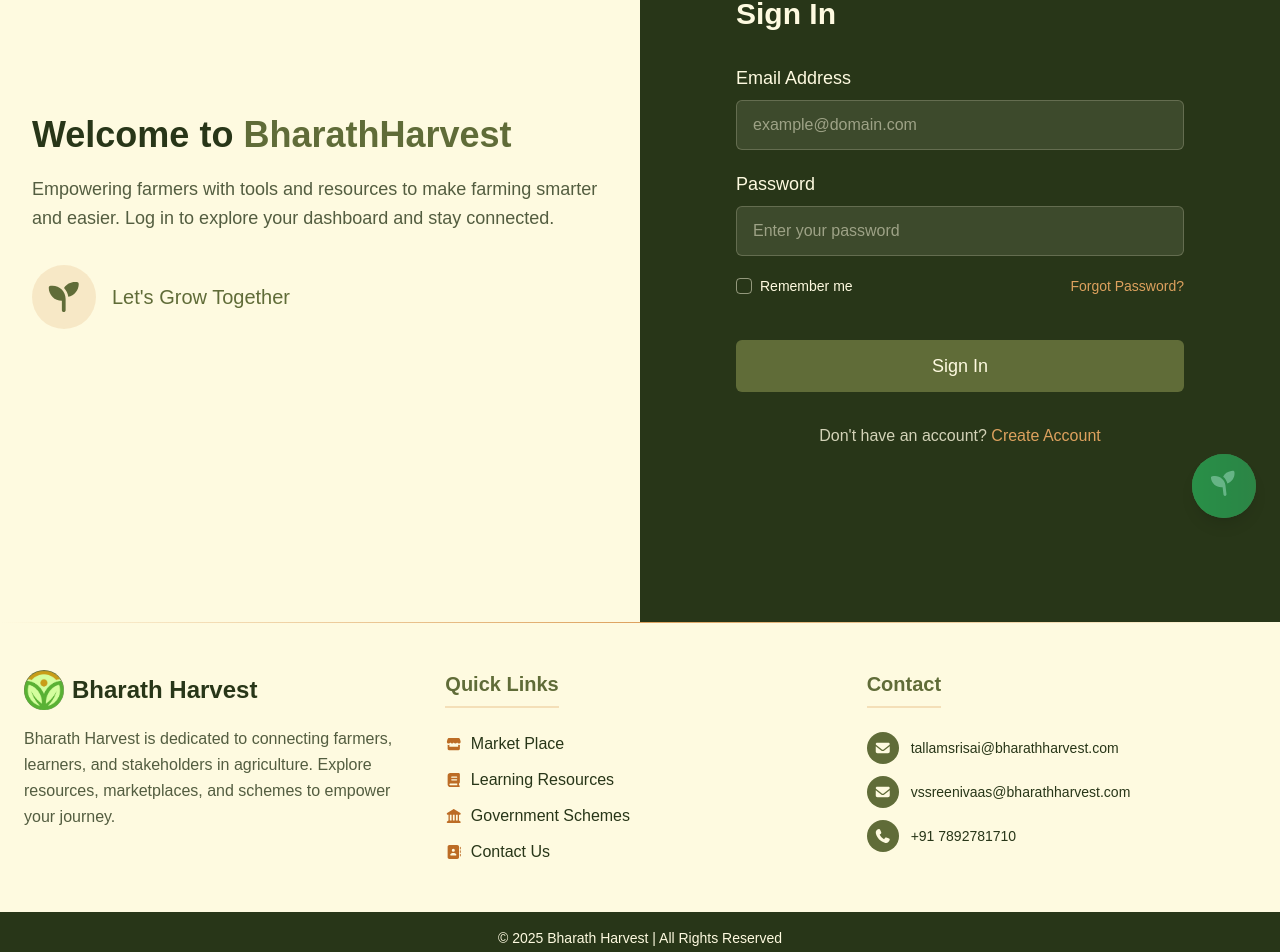
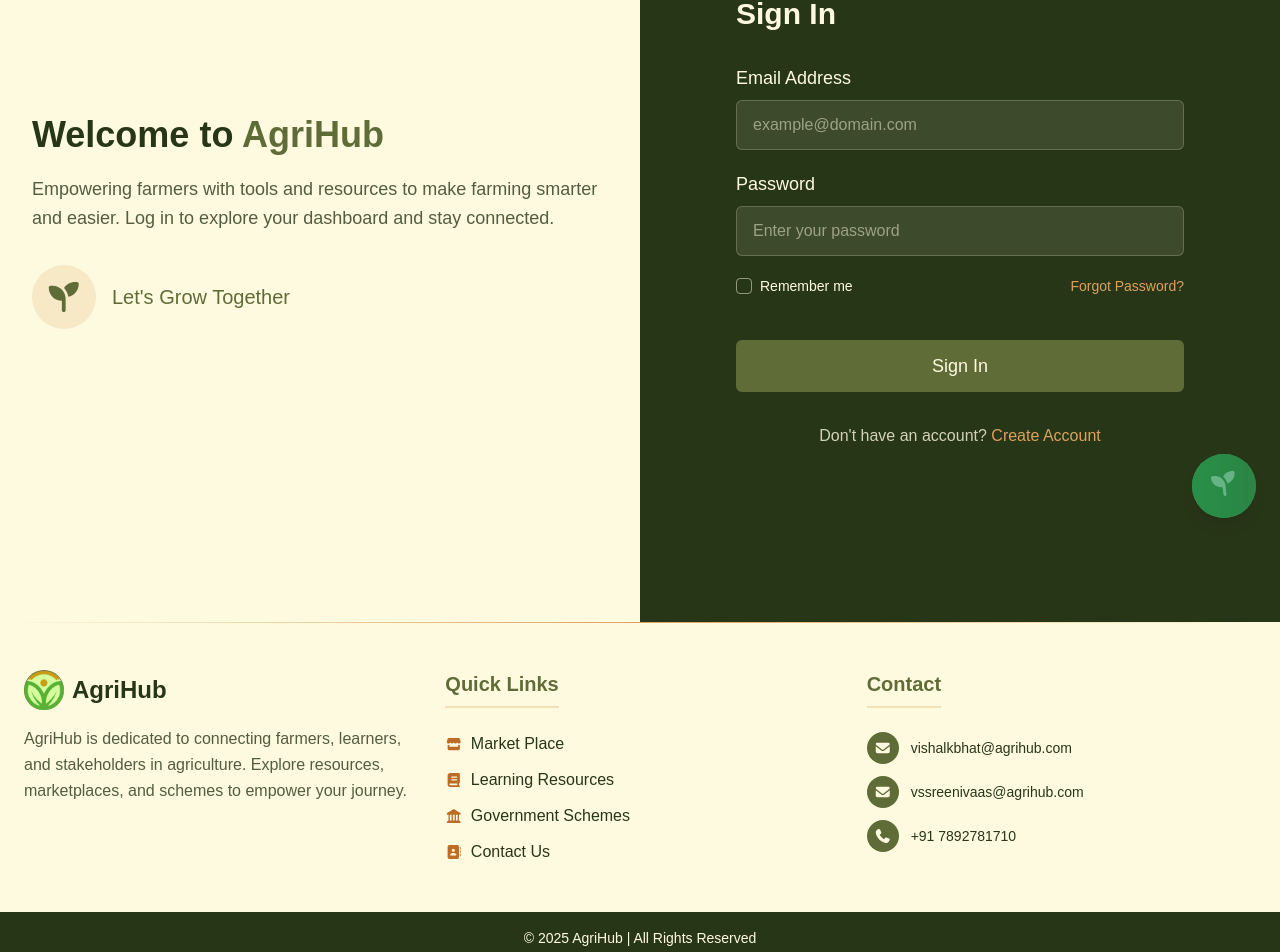
Before and after one commit to VishalBhat07/agriHub, a React (Vite) app in the folder frontend/: page /login in a window 1280 px wide. Shown: the part 258-1210 px from the top of the page. Built offline with nearby package versions, Linux system fonts and the light colour scheme; no server answers.

Commit message:
style: home and about page

```diff
--- a/frontend/src/components/Footer/Footer.jsx
+++ b/frontend/src/components/Footer/Footer.jsx
@@ -64,12 +64,10 @@ const Footer = () => {
               >
                 <img src="/new_logo2.png" alt="" />
               </motion.div>
-              <h2 className="text-2xl font-bold text-[#283618]">
-                Bharath Harvest
-              </h2>
+              <h2 className="text-2xl font-bold text-[#283618]">AgriHub</h2>
             </div>
             <p className="text-[#283618]/80 leading-relaxed">
-              Bharath Harvest is dedicated to connecting farmers, learners, and
+              AgriHub is dedicated to connecting farmers, learners, and
               stakeholders in agriculture. Explore resources, marketplaces, and
               schemes to empower your journey.
             </p>
@@ -122,28 +120,24 @@ const Footer = () => {
             <ul className="space-y-3">
               <motion.li whileHover={{ x: 5 }}>
                 <a
-                  href="mailto:tallamsrisai@bharathharvest.com"
+                  href="mailto:vishalkbhat@agrihub.com"
                   className="flex items-center gap-3"
                 >
                   <div className="bg-[#606C38] w-8 h-8 rounded-full flex items-center justify-center text-[#FEFAE0] text-sm">
                     <FontAwesomeIcon icon={faEnvelope} />
                   </div>
-                  <span className="text-sm">
-                    tallamsrisai@bharathharvest.com
-                  </span>
+                  <span className="text-sm">vishalkbhat@agrihub.com</span>
                 </a>
               </motion.li>
               <motion.li whileHover={{ x: 5 }}>
                 <a
-                  href="mailto:vssreenivaas@bharathharvest.com"
+                  href="mailto:vssreenivaas@agrihub.com"
                   className="flex items-center gap-3"
                 >
                   <div className="bg-[#606C38] w-8 h-8 rounded-full flex items-center justify-center text-[#FEFAE0] text-sm">
                     <FontAwesomeIcon icon={faEnvelope} />
                   </div>
-                  <span className="text-sm">
-                    vssreenivaas@bharathharvest.com
-                  </span>
+                  <span className="text-sm">vssreenivaas@agrihub.com</span>
                 </a>
               </motion.li>
               <motion.li whileHover={{ x: 5 }}>
@@ -166,7 +160,7 @@ const Footer = () => {
         viewport={{ once: true }}
         transition={{ delay: 0.5 }}
       >
-        &copy; {new Date().getFullYear()} Bharath Harvest | All Rights Reserved
+        &copy; {new Date().getFullYear()} AgriHub | All Rights Reserved
       </motion.div>
     </footer>
   );
--- a/frontend/src/components/Navbar/Navbar.jsx
+++ b/frontend/src/components/Navbar/Navbar.jsx
@@ -25,7 +25,7 @@ const Logo = () => (
         animate={{ x: 0 }}
         transition={{ type: "spring", stiffness: 100 }}
       >
-        Bharath
+        Agri
       </motion.span>
       <motion.span
         className="text-[#606C38] text-3xl"
@@ -33,7 +33,7 @@ const Logo = () => (
         animate={{ x: 0 }}
         transition={{ type: "spring", stiffness: 100 }}
       >
-        Harvest
+        Hub
       </motion.span>
     </div>
   </motion.div>
--- a/frontend/src/pages/About/About.jsx
+++ b/frontend/src/pages/About/About.jsx
@@ -109,7 +109,7 @@ const LeftSection = () => {
         className="mb-6"
       >
         <h1 className="text-4xl font-bold text-[#283618] mb-2">
-          About <span className="text-[#606C38]">BharathHarvest</span>
+          About <span className="text-[#606C38]">ArgiHub</span>
         </h1>
         <motion.div
           className="h-1 w-20 bg-[#DDA15E] rounded-full"
@@ -132,7 +132,7 @@ const LeftSection = () => {
         </h2>
         <div className="text-lg text-[#283618]/80 leading-relaxed space-y-4">
           <p>
-            At BharathHarvest, we believe in transforming agriculture through
+            At AgriHub, we believe in transforming agriculture through
             technology and community support. Our mission is to empower farmers
             by providing innovative solutions that bridge information gaps and
             enhance agricultural productivity.
--- a/frontend/src/pages/Contact/Contact.jsx
+++ b/frontend/src/pages/Contact/Contact.jsx
@@ -60,7 +60,7 @@ function LeftSection() {
         className="mb-8"
       >
         <h1 className="text-4xl font-bold text-[#283618] mb-2">
-          Contact <span className="text-[#606C38]">BharathHarvest</span>
+          Contact <span className="text-[#606C38]">AgriHub</span>
         </h1>
         <motion.div
           className="h-1 w-20 bg-[#DDA15E] rounded-full"
@@ -161,7 +161,7 @@ function RightSection() {
     {
       icon: faEnvelope,
       title: "Email",
-      text: "admin@bharathharvest.com",
+      text: "admin@agrihub.com",
       action: "Email Us",
     },
     {
--- a/frontend/src/pages/Home/Home.jsx
+++ b/frontend/src/pages/Home/Home.jsx
@@ -34,7 +34,7 @@ const Hero = () => (
           animate={{ opacity: 1, x: 0 }}
           transition={{ duration: 0.8, delay: 0.2 }}
         >
-          BharathHarvest: <span className="text-[#606C38]">Empowering</span> Farmers
+          AgriHub: <span className="text-[#606C38]">Empowering</span> Farmers
         </motion.h1>
 
         <motion.h2
@@ -52,7 +52,7 @@ const Hero = () => (
           animate={{ opacity: 1 }}
           transition={{ duration: 0.8, delay: 0.6 }}
         >
-          BharathHarvest is here to support farmers with crop sales, modern farming
+          AgriHub is here to support farmers with crop sales, modern farming
           techniques, weather updates, and more. Empowering the agricultural
           community, one farmer at a time.
         </motion.p>
@@ -73,7 +73,10 @@ const Hero = () => (
           </motion.button>
           <motion.button
             className="px-6 py-3 border-2 border-[#606C38] text-[#606C38] rounded-md font-medium"
-            whileHover={{ scale: 1.05, backgroundColor: "rgba(96, 108, 56, 0.1)" }}
+            whileHover={{
+              scale: 1.05,
+              backgroundColor: "rgba(96, 108, 56, 0.1)",
+            }}
             whileTap={{ scale: 0.95 }}
             transition={{ duration: 0.2 }}
           >
@@ -93,7 +96,7 @@ const Hero = () => (
             className="absolute -top-6 -left-6 w-24 h-24 rounded-2xl bg-[#BC6C25]/20 z-0"
             animate={{
               rotate: [0, 15, 0, -15, 0],
-              scale: [1, 1.1, 1, 1.1, 1]
+              scale: [1, 1.1, 1, 1.1, 1],
             }}
             transition={{ duration: 10, repeat: Infinity }}
           />
@@ -101,7 +104,7 @@ const Hero = () => (
             className="absolute -bottom-6 -right-6 w-24 h-24 rounded-full bg-[#606C38]/20 z-0"
             animate={{
               rotate: [0, -15, 0, 15, 0],
-              scale: [1, 1.1, 1, 1.1, 1]
+              scale: [1, 1.1, 1, 1.1, 1],
             }}
             transition={{ duration: 12, repeat: Infinity }}
           />
@@ -116,10 +119,16 @@ const Hero = () => (
               <ul className="space-y-4">
                 {[
                   { icon: faSeedling, text: "Buy and sell crops easily" },
-                  { icon: faLightbulb, text: "Learn modern farming techniques" },
+                  {
+                    icon: faLightbulb,
+                    text: "Learn modern farming techniques",
+                  },
                   { icon: faSun, text: "Access our own chatbot" },
                   { icon: faLeaf, text: "Analyze crop prices" },
-                  { icon: faPaperPlane, text: "Get notified about government schemes" },
+                  {
+                    icon: faPaperPlane,
+                    text: "Get notified about government schemes",
+                  },
                 ].map((feature, index) => (
                   <motion.li
                     key={index}
@@ -129,13 +138,15 @@ const Hero = () => (
                     transition={{ duration: 0.5, delay: 0.8 + index * 0.1 }}
                     whileHover={{
                       x: 5,
-                      backgroundColor: "rgba(255, 255, 255, 0.9)"
+                      backgroundColor: "rgba(255, 255, 255, 0.9)",
                     }}
                   >
                     <div className="w-10 h-10 rounded-full bg-[#606C38] flex items-center justify-center text-[#FEFAE0]">
                       <FontAwesomeIcon icon={feature.icon} />
                     </div>
-                    <span className="text-[#283618] font-medium">{feature.text}</span>
+                    <span className="text-[#283618] font-medium">
+                      {feature.text}
+                    </span>
                   </motion.li>
                 ))}
               </ul>
@@ -163,9 +174,9 @@ const Stats = () => {
       transition: {
         delay: i * 0.2,
         duration: 0.8,
-        ease: "easeOut"
-      }
-    })
+        ease: "easeOut",
+      },
+    }),
   };
 
   return (
@@ -184,7 +195,11 @@ const Stats = () => {
         <div className="grid grid-cols-1 md:grid-cols-3 gap-8">
           {[
             { icon: faTractor, value: "10,000+", label: "Active Farmers" },
-            { icon: faHandHoldingHeart, value: "50,000+", label: "Successful Trades" },
+            {
+              icon: faHandHoldingHeart,
+              value: "50,000+",
+              label: "Successful Trades",
+            },
             { icon: faUsers, value: "100+", label: "Expert Consultants" },
           ].map((stat, index) => (
             <motion.div
@@ -206,7 +221,9 @@ const Stats = () => {
                   <FontAwesomeIcon icon={stat.icon} size="2x" />
                 </div>
 
-                <h3 className="text-3xl font-bold text-[#283618] mb-2">{stat.value}</h3>
+                <h3 className="text-3xl font-bold text-[#283618] mb-2">
+                  {stat.value}
+                </h3>
                 <p className="text-[#606C38]">{stat.label}</p>
               </div>
             </motion.div>
@@ -224,9 +241,9 @@ const Features = () => {
       opacity: 1,
       transition: {
         staggerChildren: 0.2,
-        delayChildren: 0.3
-      }
-    }
+        delayChildren: 0.3,
+      },
+    },
   };
 
   const itemVariants = {
@@ -234,8 +251,8 @@ const Features = () => {
     visible: {
       opacity: 1,
       y: 0,
-      transition: { duration: 0.8 }
-    }
+      transition: { duration: 0.8 },
+    },
   };
 
   return (
@@ -248,7 +265,7 @@ const Features = () => {
           viewport={{ once: true, amount: 0.3 }}
           transition={{ duration: 0.8 }}
         >
-          Why Choose BharathHarvest?
+          Why Choose ArgiHub?
         </motion.h2>
 
         <motion.p
@@ -258,7 +275,8 @@ const Features = () => {
           viewport={{ once: true, amount: 0.3 }}
           transition={{ duration: 0.8, delay: 0.2 }}
         >
-          Discover the tools and resources that make us the preferred platform for farmers across India
+          Discover the tools and resources that make us the preferred platform
+          for farmers across India
         </motion.p>
 
         <motion.div
@@ -300,7 +318,9 @@ const Features = () => {
                 <FontAwesomeIcon icon={feature.icon} size="lg" />
               </div>
 
-              <h3 className="text-xl font-bold text-[#283618] mb-4">{feature.title}</h3>
+              <h3 className="text-xl font-bold text-[#283618] mb-4">
+                {feature.title}
+              </h3>
               <p className="text-[#283618]/80">{feature.description}</p>
 
               <motion.div
--- a/frontend/src/pages/Login/Login.jsx
+++ b/frontend/src/pages/Login/Login.jsx
@@ -65,9 +65,9 @@ export default function Login() {
       opacity: 1,
       transition: {
         staggerChildren: 0.1,
-        delayChildren: 0.2
-      }
-    }
+        delayChildren: 0.2,
+      },
+    },
   };
 
   const itemVariants = {
@@ -77,9 +77,9 @@ export default function Login() {
       y: 0,
       transition: {
         type: "spring",
-        stiffness: 50
-      }
-    }
+        stiffness: 50,
+      },
+    },
   };
 
   return (
@@ -98,7 +98,7 @@ export default function Login() {
           className="mb-8"
         >
           <h1 className="text-4xl font-bold text-[#283618] mb-5">
-            Welcome to <span className="text-[#606C38]">BharathHarvest</span>
+            Welcome to <span className="text-[#606C38]">AgriHub</span>
           </h1>
           <p className="text-lg text-[#283618]/80 leading-relaxed">
             Empowering farmers with tools and resources to make farming smarter
@@ -197,7 +197,13 @@ export default function Login() {
                         onChange={() => setCategory("farmer")}
                         className="opacity-0 absolute w-0 h-0"
                       />
-                      <div className={`w-5 h-5 border-2 rounded-full flex items-center justify-center transition-all duration-300 ${category === "farmer" ? "border-[#DDA15E]" : "border-[#FEFAE0]/50 group-hover:border-[#FEFAE0]"}`}>
+                      <div
+                        className={`w-5 h-5 border-2 rounded-full flex items-center justify-center transition-all duration-300 ${
+                          category === "farmer"
+                            ? "border-[#DDA15E]"
+                            : "border-[#FEFAE0]/50 group-hover:border-[#FEFAE0]"
+                        }`}
+                      >
                         {category === "farmer" && (
                           <motion.div
                             initial={{ scale: 0 }}
@@ -219,7 +225,13 @@ export default function Login() {
                         onChange={() => setCategory("buyer")}
                         className="opacity-0 absolute w-0 h-0"
                       />
-                      <div className={`w-5 h-5 border-2 rounded-full flex items-center justify-center transition-all duration-300 ${category === "buyer" ? "border-[#DDA15E]" : "border-[#FEFAE0]/50 group-hover:border-[#FEFAE0]"}`}>
+                      <div
+                        className={`w-5 h-5 border-2 rounded-full flex items-center justify-center transition-all duration-300 ${
+                          category === "buyer"
+                            ? "border-[#DDA15E]"
+                            : "border-[#FEFAE0]/50 group-hover:border-[#FEFAE0]"
+                        }`}
+                      >
                         {category === "buyer" && (
                           <motion.div
                             initial={{ scale: 0 }}
@@ -247,7 +259,10 @@ export default function Login() {
                   </div>
                   <span>Remember me</span>
                 </label>
-                <a href="#" className="text-[#DDA15E] hover:text-[#BC6C25] transition-colors">
+                <a
+                  href="#"
+                  className="text-[#DDA15E] hover:text-[#BC6C25] transition-colors"
+                >
                   Forgot Password?
                 </a>
               </motion.div>
```
